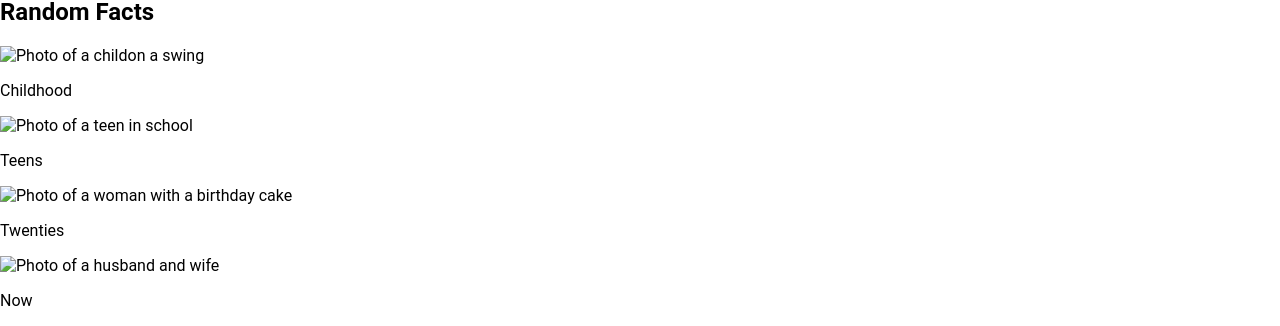
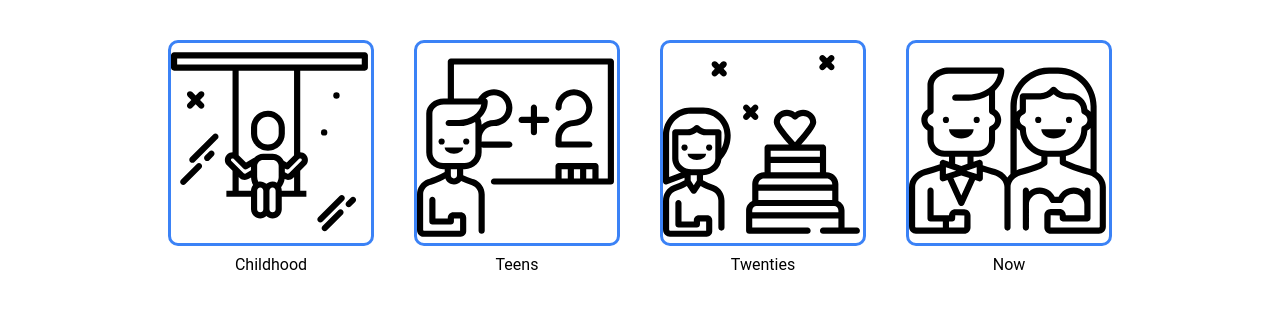
Before and after one commit to kai-meleon/landing_page, a plain HTML site: page index.html in a window 1280 px wide. Shown: the part 618-944 px from the top of the page. After the commit the page ends 908 px from the top, so only its background shows below. Drawn offline with Linux system fonts and the light colour scheme.

Commit message:
Created CSS for the cards wrapper section and card images

```diff
--- a/style.css
+++ b/style.css
@@ -5,9 +5,11 @@ body {
     min-height: 100vh;
     font-family: "Roboto", sans-serif;
 }
+
 .header-hero-wrapper {
     background-color: #1F2937;
 }
+
 .header {
 display: flex;
 align-items: center;
@@ -15,20 +17,24 @@ margin: 10px;
 justify-content: space-around;
 font-size: 18px;
 }
+
 .header-logo {
     height: 50px;
     width: auto;
 }
+
 .header-links {
     display: flex;
     list-style-type: none;
     margin:0;
     gap:10px;
 }
+
 .header-links  a {
     color:#E5E7EB;
     text-decoration: none;
 }
+
 .hero {
     display: flex;
     justify-content: center;
@@ -36,10 +42,12 @@ font-size: 18px;
     margin-left: 400px;
     margin-right: 400px;
 }
+
 .jb-tech-card {
     align-self: center;
     margin-right: 20px;
 }
+
 h1 {
     font-size: 48px,
     font-weight: 900;
@@ -47,9 +55,11 @@ h1 {
     padding:0;
     margin: 0;
 }
+
 .hero-text {
     color:#E5E7EB;
 }
+
 .sign-up-button {
     background-color: #3882F6;
     color: #E5E7EB;
@@ -58,3 +68,35 @@ h1 {
     border-radius: 5px;
     border: 0;
 }
+
+.cards.wrapper {
+    margin: 100px;
+}
+
+h2 {
+    font-size: 36px;
+    font-weight: 900;
+    color: #1F2937;
+    text-align: center;
+    margin-top: -50px;
+}
+
+.card-container {
+    display: flex;
+    justify-content: center;
+    align-items: center;
+    flex-wrap: wrap;
+}
+
+.card-image {
+    height: 200px;
+    width: 200px;
+    margin: 20px;
+    border-radius: 10px;
+    border: solid #3B82F6;
+}
+
+.card-subtext{
+    text-align: center;
+    margin-top: -15px;
+}
```
Also changed, not shown: images/childhood-card.svg (added), images/now-card.svg (added), images/register-now.png (deleted), images/sign-up-button.jpg (deleted), images/sun-logo.png (added), images/teens-card.svg (added), images/twenties-card.svg (added).
